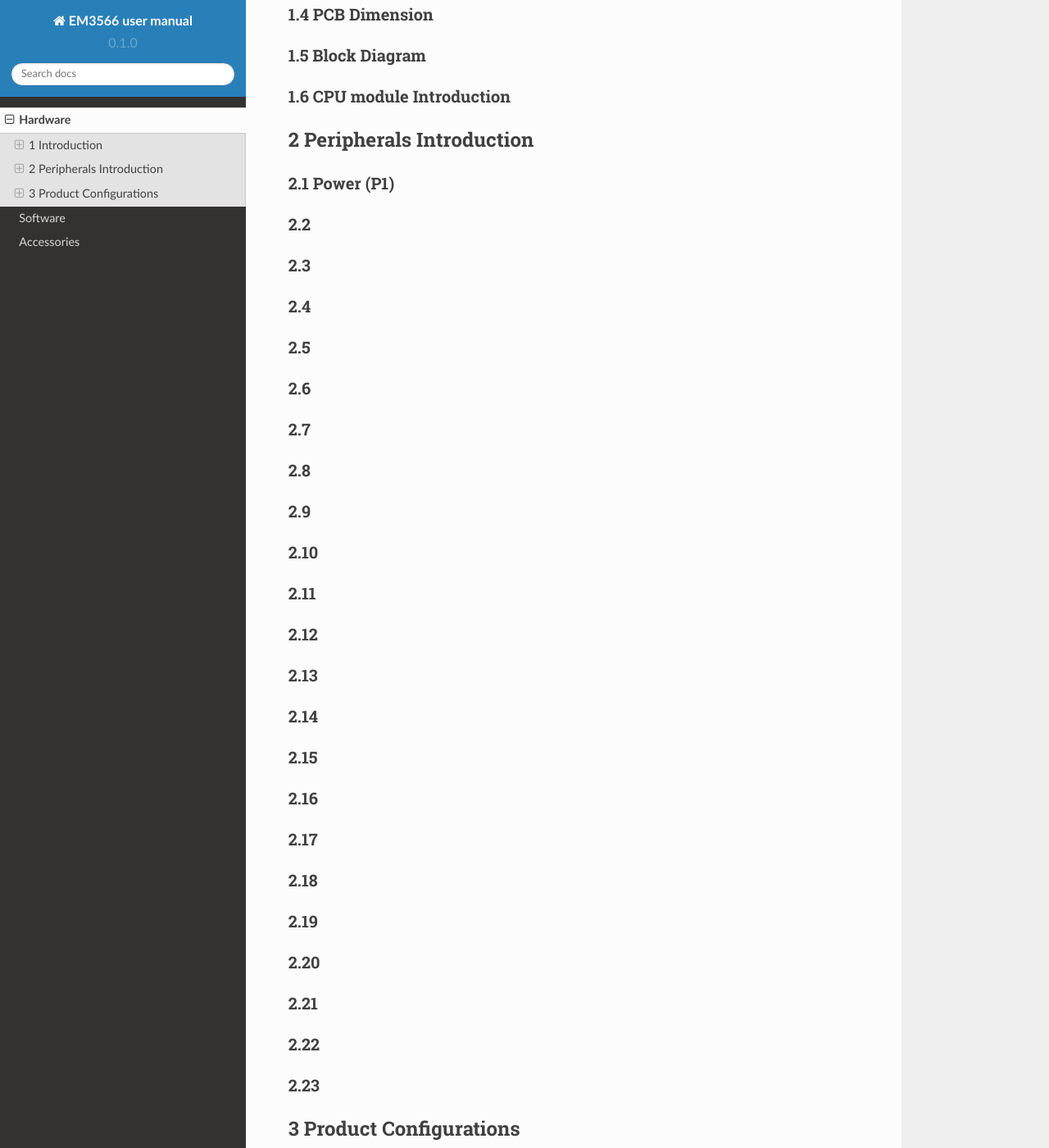
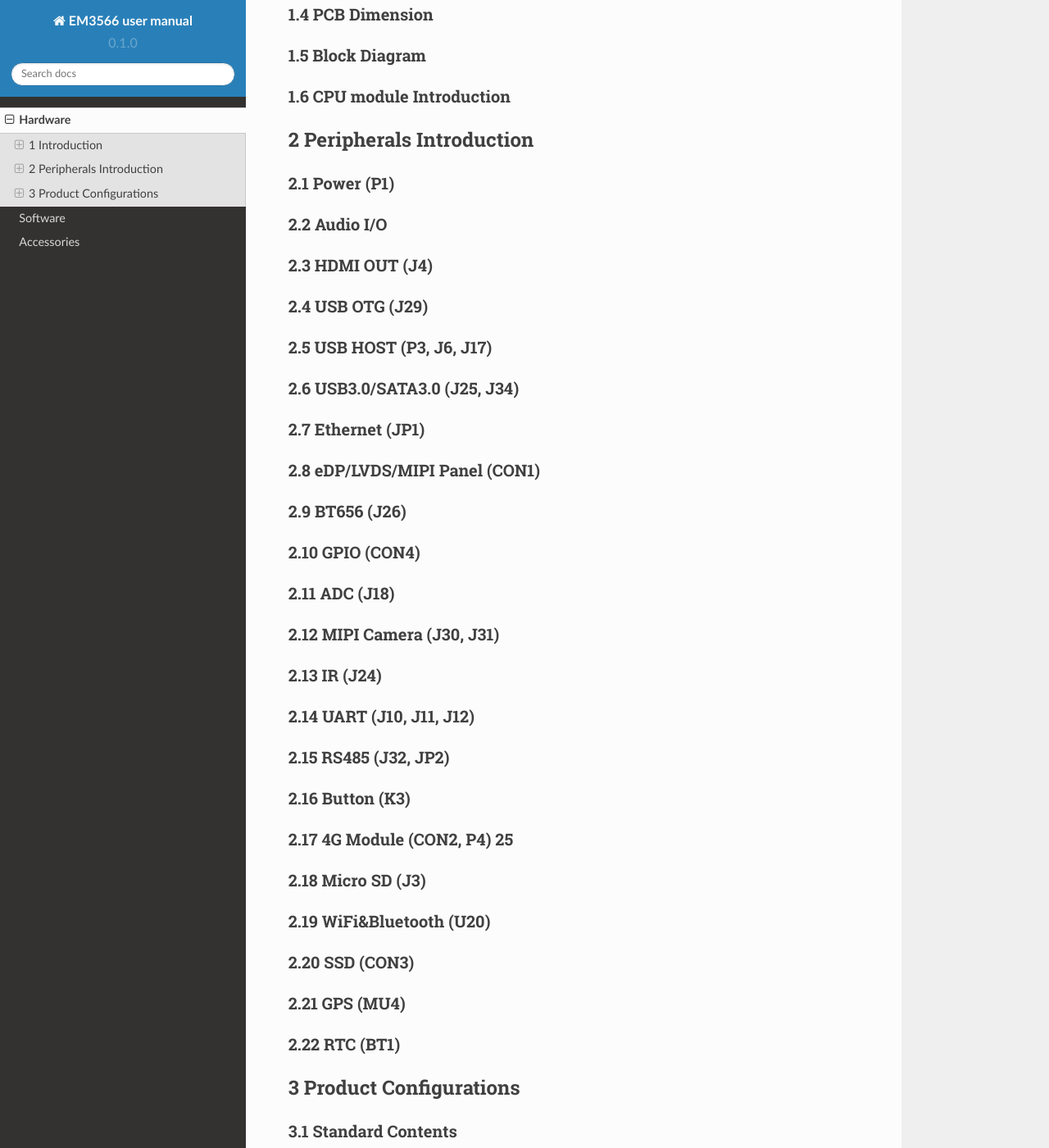
Before and after one commit to boardcon/EM3566, a Sphinx documentation site: the page built from docs/source/hardware.rst, in a window 1280 px wide and 1400 px high, scrolled down 1769 px. Shown: the whole window at 82% size. Built offline with Sphinx 7.4.7 and the Read the Docs theme 2.0.0, drawn with Linux system fonts in a browser that asks for light colours.

Commit message:
Update hardware.rst

```diff
--- a/docs/source/hardware.rst
+++ b/docs/source/hardware.rst
@@ -85,72 +85,69 @@ equipment.
 2.1 Power (P1)
 ^^^^^^^^^^^^^^^^^^^^^^
 
-2.2
+2.2 Audio I/O
 ^^^^^^^^^^^^^^^^^^^^^^
 
-
-2.3
+2.3 HDMI OUT (J4)
 ^^^^^^^^^^^^^^^^^^^^^^
 
-2.4
+2.4 USB OTG (J29)
 ^^^^^^^^^^^^^^^^^^^^^^
 
-2.5
+2.5 USB HOST (P3, J6, J17)
+^^^^^^^^^^^^^^^^^^^^^^^^^^^^^
+
+2.6 USB3.0/SATA3.0 (J25, J34)
+^^^^^^^^^^^^^^^^^^^^^^^^^^^^^
+
+2.7 Ethernet (JP1)
 ^^^^^^^^^^^^^^^^^^^^^^
 
-2.6
+2.8 eDP/LVDS/MIPI Panel (CON1)
 ^^^^^^^^^^^^^^^^^^^^^^
 
-2.7
+2.9 BT656 (J26)
 ^^^^^^^^^^^^^^^^^^^^^^
 
-2.8
+2.10 GPIO (CON4)
 ^^^^^^^^^^^^^^^^^^^^^^
 
-2.9
+2.11 ADC (J18)
 ^^^^^^^^^^^^^^^^^^^^^^
 
-2.10
+2.12 MIPI Camera (J30, J31)
+^^^^^^^^^^^^^^^^^^^^^^^^^^^^
+
+2.13 IR (J24)
 ^^^^^^^^^^^^^^^^^^^^^^
 
-2.11
+2.14 UART (J10, J11, J12)
 ^^^^^^^^^^^^^^^^^^^^^^
 
-2.12
+2.15 RS485 (J32, JP2)
 ^^^^^^^^^^^^^^^^^^^^^^
 
-2.13
+2.16 Button (K3)
 ^^^^^^^^^^^^^^^^^^^^^^
 
-2.14
+2.17 4G Module (CON2, P4)	25
 ^^^^^^^^^^^^^^^^^^^^^^
 
-2.15
+2.18 Micro SD (J3)
 ^^^^^^^^^^^^^^^^^^^^^^
 
-2.16
+2.19 WiFi&Bluetooth (U20)
 ^^^^^^^^^^^^^^^^^^^^^^
 
-2.17
+2.20 SSD (CON3)
 ^^^^^^^^^^^^^^^^^^^^^^
 
-2.18
+2.21 GPS (MU4)
 ^^^^^^^^^^^^^^^^^^^^^^
 
-2.19
+2.22 RTC (BT1)
 ^^^^^^^^^^^^^^^^^^^^^^
 
-2.20
-^^^^^^^^^^^^^^^^^^^^^^
-
-2.21
-^^^^^^^^^^^^^^^^^^^^^^
-
-2.22
-^^^^^^^^^^^^^^^^^^^^^^
-
-2.23
-^^^^^^^^^^^^^^^^^^^^^^
 
 3 Product Configurations
 --------------------------
```
